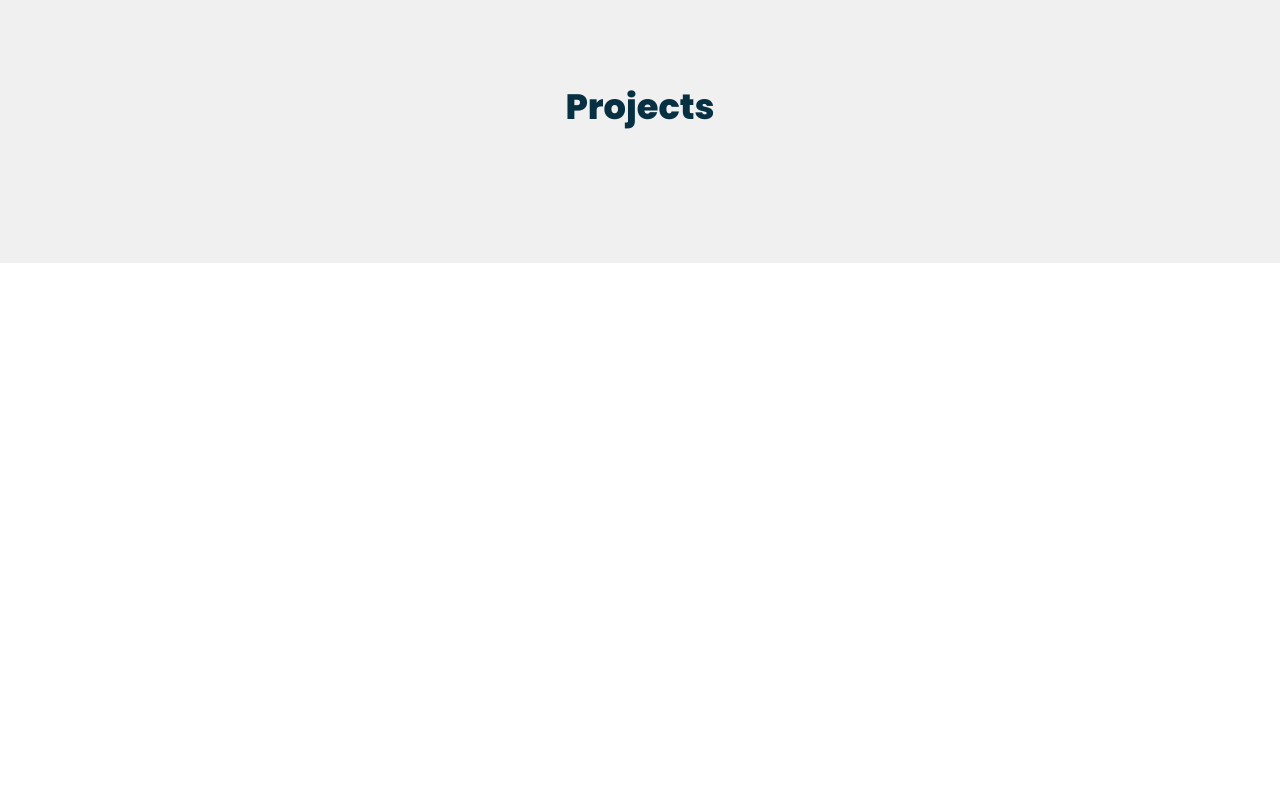
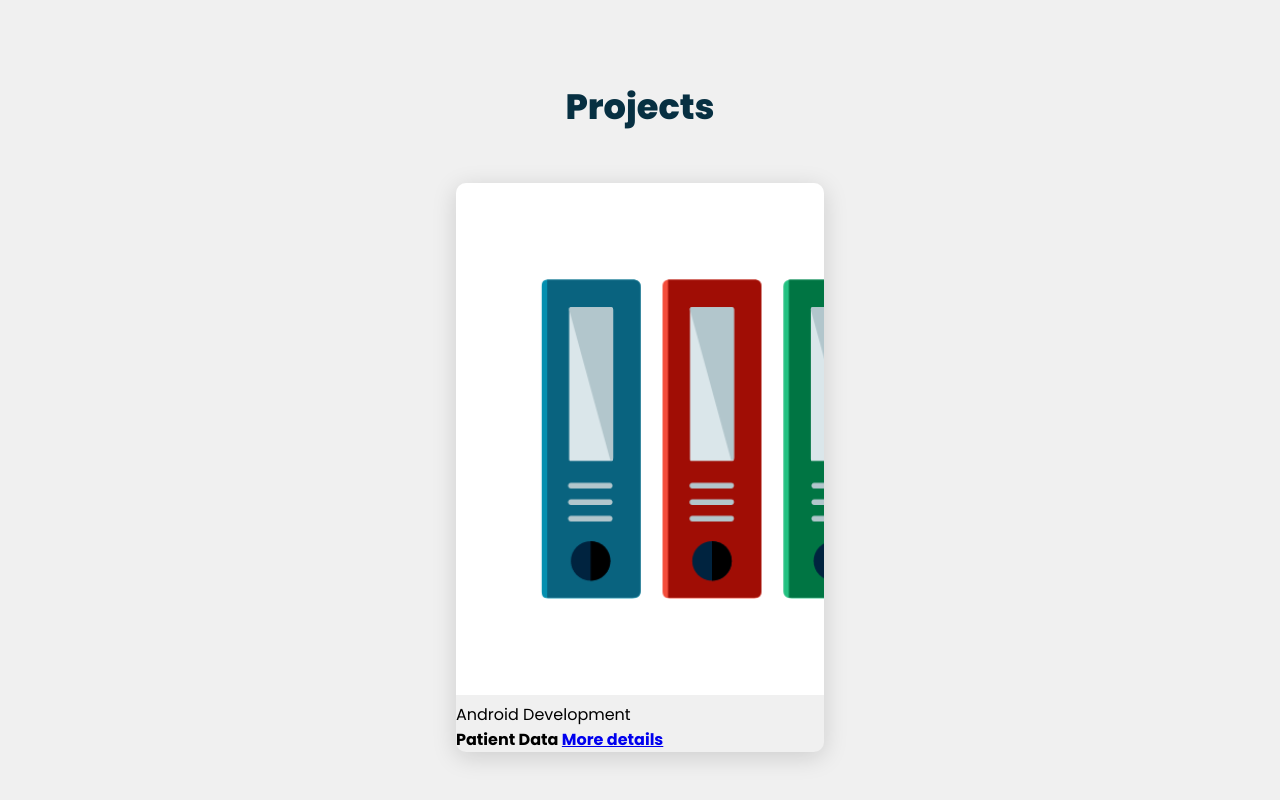
Before and after one commit to Hussein105/myBlog, a plain HTML site: page index.html in a window 1280 px wide. Shown: the part 1830-2630 px from the top of the page. Before the commit the page ends 2093 px from the top, so only its background shows below. Drawn offline with Linux system fonts and the light colour scheme.

Commit message:
modify project section

```diff
--- a/index.html
+++ b/index.html
@@ -21,7 +21,7 @@
 
   <section class="main">
     <dev>
-      <h2>Welcome, This is Hussein Ali<br><span>Android Developer</span></h2>
+      <h2>Welcome, This is Hussein Ali<br><span>Software Developer</span></h2>
       <h3>The best for your ideas</h3>
       <a href="#projects" class="main-btn">View some projects</a><br>
       <dev class="social-icons">
@@ -64,7 +64,18 @@
   <section class="projects" id="projects">
     <h2 class="title">Projects</h2>
     <dev class="content">
-
+      <div class="project-card">
+        <div class="project-img">
+          <img src="images/patient-archive.png"/>
+        </div>
+        <div class="project-info">
+          <p class="project-category">Android Development</p>
+          <strong class="porject-title">
+            <span>Patient Data</span>
+            <a href="#" class="more-details">More details</a>
+          </strong>
+        </div>
+      </div>
     </dev>
   </section>
 
--- a/style.css
+++ b/style.css
@@ -147,3 +147,22 @@ section {
 .info {
     color: #073042;
 }
+
+.projects .content {
+    margin-top: 30px;
+}
+
+.project-card {
+    background-color: #f0f0f0;
+    box-shadow: 0 5px 25px rgba(1 1 1 / 15%);
+    min-height: 14em;
+    width: 23em;
+    overflow: hidden;
+    border-radius: 10px;
+    margin: 20px;
+    transition: 0.7s ease;
+}
+
+.project-card:hover {
+    transform: scale(1.1);
+}
```
Also changed, not shown: images/patient-archive.png (added).
